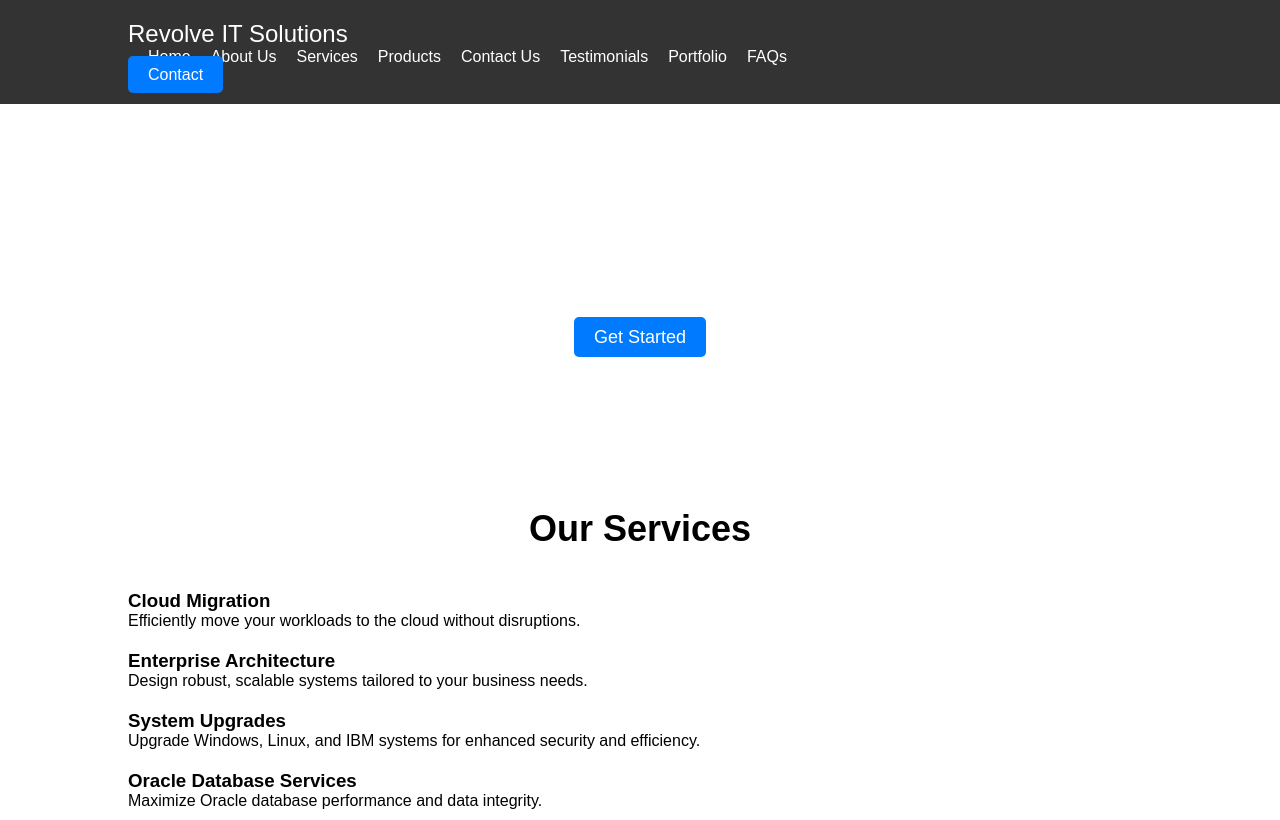
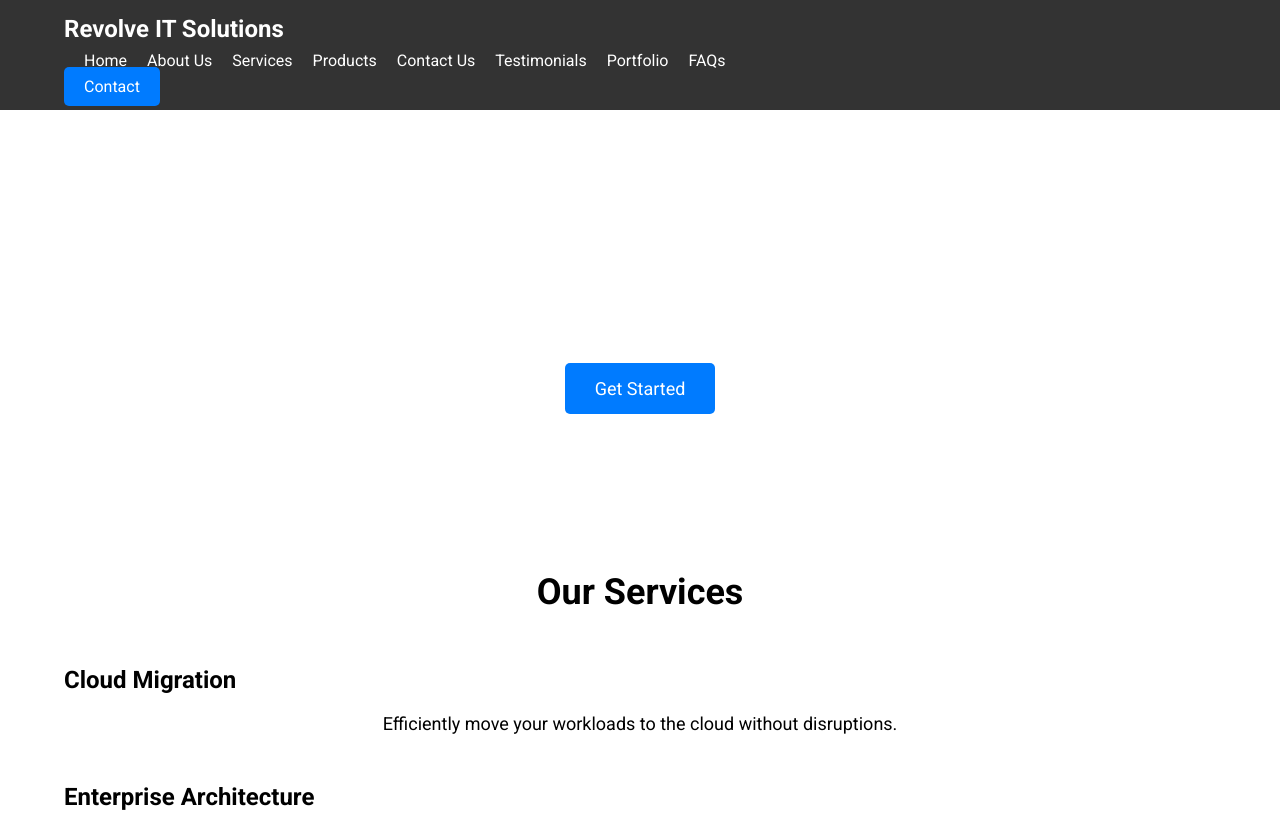
Before and after one commit to ikweku/Resolve-IT, a plain HTML site: page index.html in a window 1280 px wide. Shown: the top 820 px of the page. Drawn offline with Linux system fonts and the light colour scheme.

Commit message:
Add files via upload

```diff
--- a/index.html
+++ b/index.html
@@ -5,6 +5,7 @@
     <meta name="viewport" content="width=device-width, initial-scale=1.0">
     <title>Revolve IT Solutions</title>
     <link rel="stylesheet" href="styles.css">
+    <link href="https://fonts.googleapis.com/css2?family=Roboto:wght@400;700&display=swap" rel="stylesheet">
 </head>
 <body>
     <header>
@@ -102,7 +103,7 @@
     <section id="contact" class="contact">
         <div class="container">
             <h2>Contact Us</h2>
-            <form>
+            <form id="contact-form">
                 <label for="name">Name</label>
                 <input type="text" id="name" name="name" required>
 
--- a/scripts.js
+++ b/scripts.js
@@ -1,7 +1,18 @@
-// Add any necessary JavaScript for form validation, live chat integration, etc.
-// For simplicity, this example includes an alert for form submission.
+document.getElementById('contact-form').addEventListener('submit', function(event) {
+    event.preventDefault();
 
-document.querySelector("form").addEventListener("submit", function(event) {
-    event.preventDefault();
-    alert("Form submitted successfully!");
+    const name = document.getElementById('name').value;
+    const email = document.getElementById('email').value;
+    const message = document.getElementById('message').value;
+
+    if (name === '' || email === '' || message === '') {
+        alert('Please fill in all required fields.');
+        return;
+    }
+
+    alert('Thank you for your message! We will get back to you soon.');
+
+    // You can add form submission logic here, e.g., using AJAX to send form data to a server.
+
+    document.getElementById('contact-form').reset();
 });
--- a/styles.css
+++ b/styles.css
@@ -1,3 +1,4 @@
+/* Reset CSS */
 * {
     margin: 0;
     padding: 0;
@@ -5,18 +6,20 @@
 }
 
 body {
-    font-family: Arial, sans-serif;
+    font-family: 'Roboto', sans-serif;
+    line-height: 1.6;
 }
 
 .container {
-    width: 80%;
+    width: 90%;
+    max-width: 1200px;
     margin: 0 auto;
 }
 
 header {
     background: #333;
     color: #fff;
-    padding: 20px 0;
+    padding: 10px 0;
     display: flex;
     justify-content: space-between;
     align-items: center;
@@ -24,6 +27,7 @@ header {
 
 header .logo {
     font-size: 24px;
+    font-weight: bold;
 }
 
 header nav ul {
@@ -39,6 +43,11 @@ header nav ul li a {
     color: #fff;
     text-decoration: none;
     font-size: 16px;
+    transition: color 0.3s ease;
+}
+
+header nav ul li a:hover {
+    color: #007BFF;
 }
 
 header .contact-btn {
@@ -47,6 +56,11 @@ header .contact-btn {
     padding: 10px 20px;
     border-radius: 5px;
     text-decoration: none;
+    transition: background 0.3s ease;
+}
+
+header .contact-btn:hover {
+    background: #0056b3;
 }
 
 .hero {
@@ -54,38 +68,60 @@ header .contact-btn {
     color: #fff;
     text-align: center;
     padding: 100px 0;
+    position: relative;
+    display: flex;
+    align-items: center;
+    justify-content: center;
+    flex-direction: column;
 }
 
 .hero h1 {
     font-size: 48px;
+    margin-bottom: 20px;
 }
 
 .hero p {
     font-size: 24px;
-    margin: 20px 0;
+    margin-bottom: 30px;
 }
 
 .hero .cta-btn {
     background: #007BFF;
     color: #fff;
-    padding: 10px 20px;
+    padding: 15px 30px;
     border-radius: 5px;
     text-decoration: none;
     font-size: 18px;
+    transition: background 0.3s ease;
 }
 
-.services, .about, .products, .testimonials, .portfolio, .faqs, .contact {
+.hero .cta-btn:hover {
+    background: #0056b3;
+}
+
+section {
     padding: 60px 0;
 }
 
-.services h2, .about h2, .products h2, .testimonials h2, .portfolio h2, .faqs h2, .contact h2 {
+section h2 {
     text-align: center;
     margin-bottom: 40px;
     font-size: 36px;
 }
 
+section p {
+    text-align: center;
+    font-size: 18px;
+    margin-bottom: 40px;
+}
+
 .services .service-item {
-    margin-bottom: 20px;
+    margin-bottom: 40px;
+}
+
+.services .service-item h3 {
+    font-size: 24px;
+    margin-bottom: 10px;
 }
 
 .contact form {
@@ -114,6 +150,11 @@ header .contact-btn {
     border-radius: 5px;
     font-size: 18px;
     cursor: pointer;
+    transition: background 0.3s ease;
+}
+
+.contact form button:hover {
+    background: #0056b3;
 }
 
 footer {
@@ -128,4 +169,9 @@ footer .social-media a {
     margin: 0 10px;
     text-decoration: none;
     font-size: 16px;
+    transition: color 0.3s ease;
 }
+
+footer .social-media a:hover {
+    color: #007BFF;
+}
```
